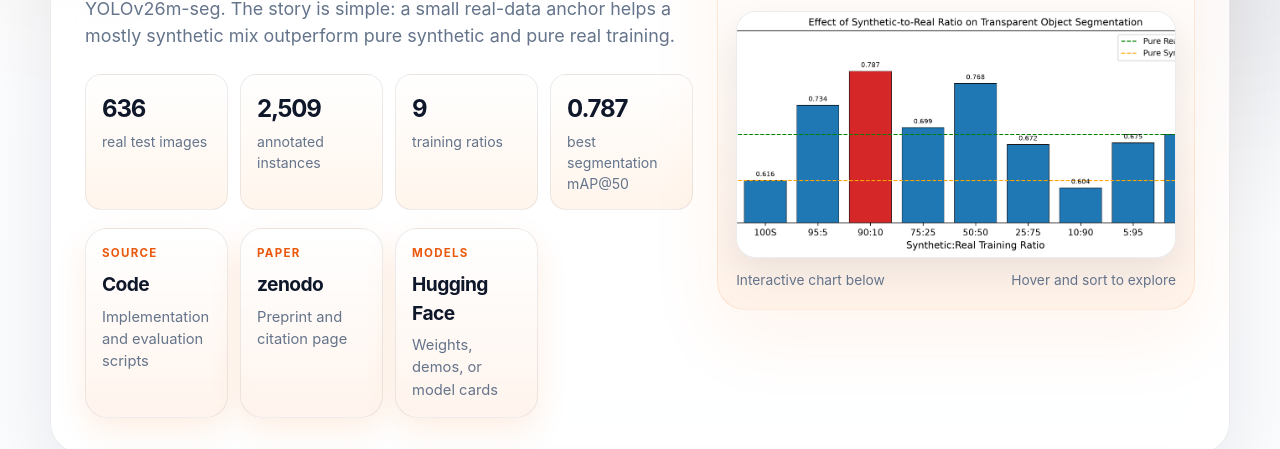
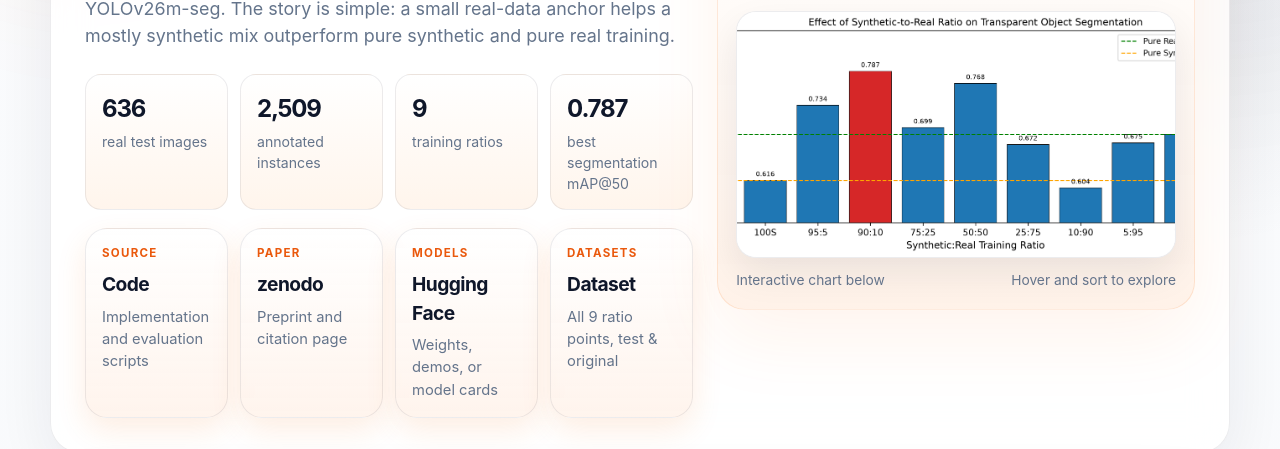
Before and after one commit to mekala-backup/mekala-backup.github.io, a plain HTML site: page index.html in a window 1280 px wide. Shown: the part 358-807 px from the top of the page. Drawn offline with Linux system fonts and the light colour scheme.

Commit message:
Update index.html

```diff
--- a/index.html
+++ b/index.html
@@ -82,6 +82,11 @@
               <strong>Hugging Face</strong>
               <span class="resource-note">Weights, demos, or model cards</span>
             </a>
+            <a class="resource-card" data-resource="dataset" href="#" target="_blank" rel="noreferrer">
+  <span class="resource-kicker">Datasets</span>
+  <strong>Dataset</strong>
+  <span class="resource-note">All 9 ratio points, test & original</span>
+</a>
           </div>
         </div>
 
```
